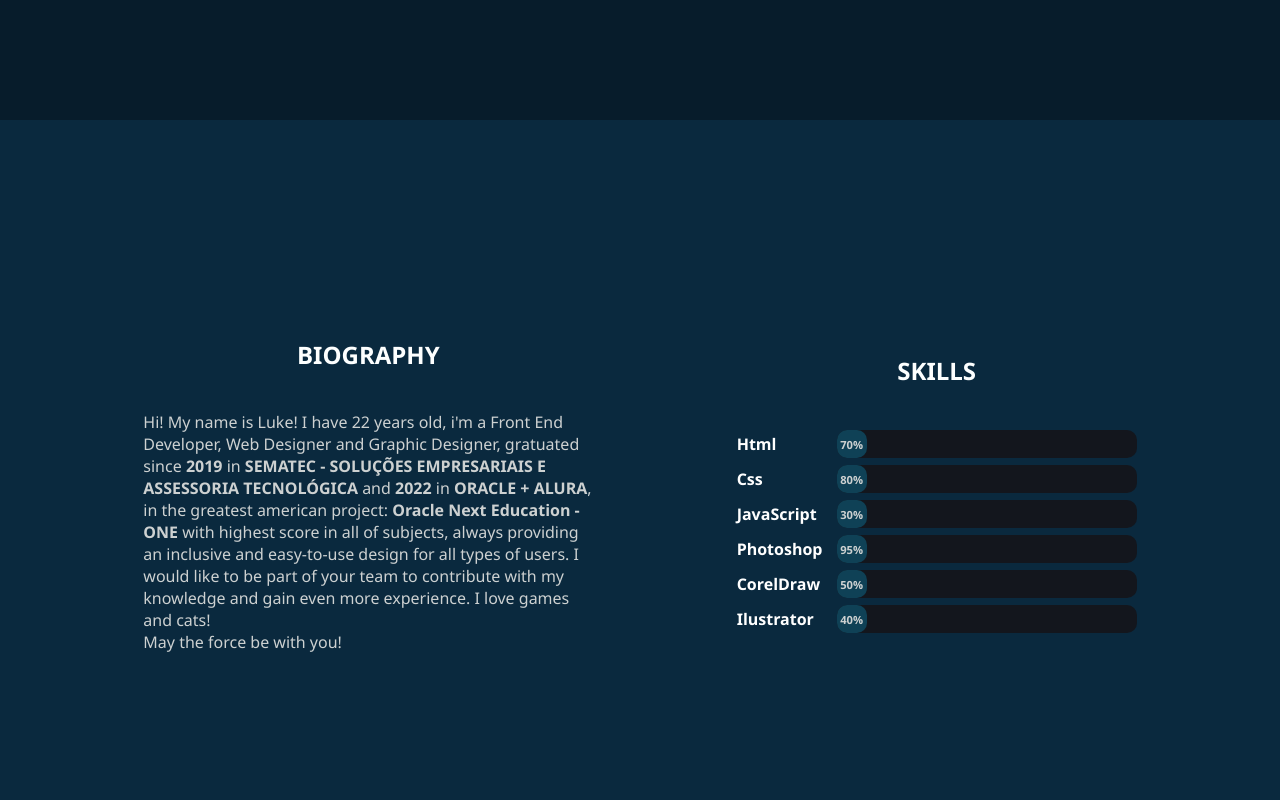
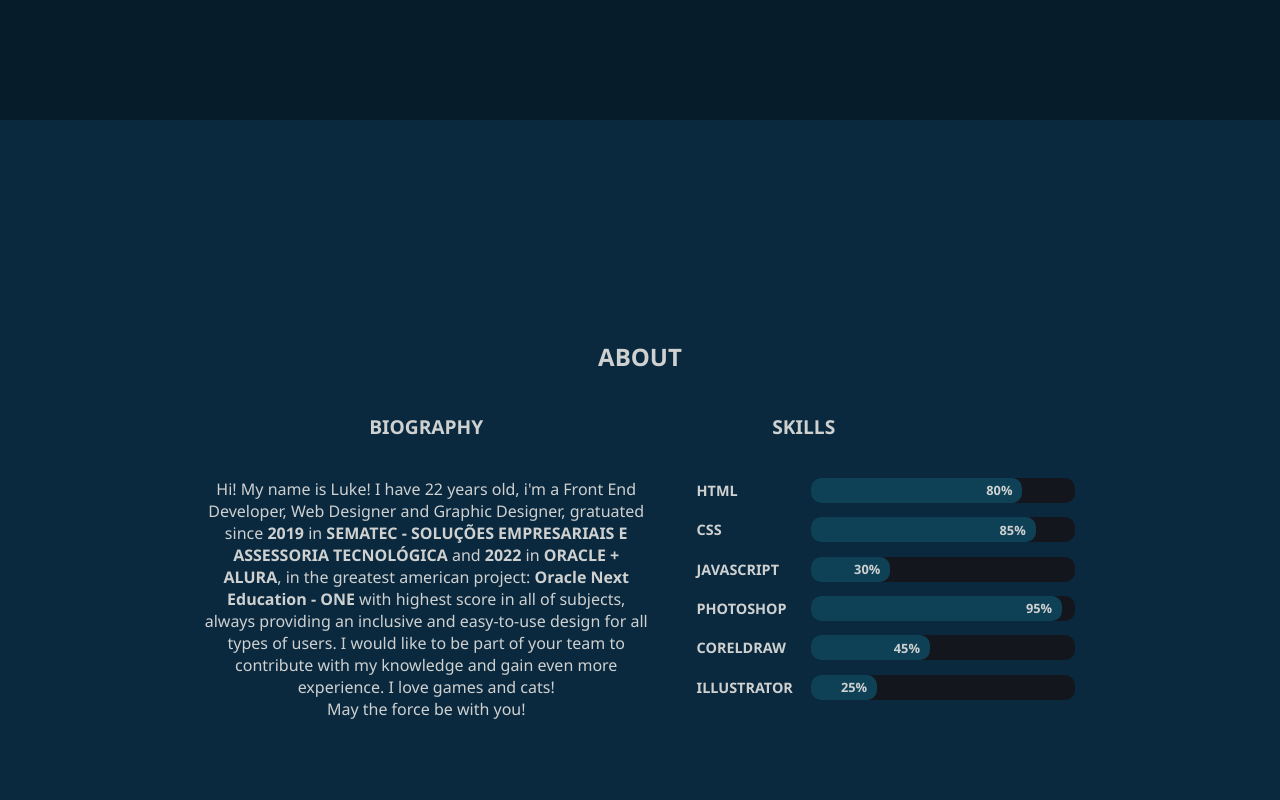
Before and after one commit to LuKeDSP/luke-portfolio, a plain HTML site: page index.html in a window 1280 px wide. Shown: the part 680-1480 px from the top of the page. Drawn offline with Linux system fonts and the light colour scheme.

Commit message:
Atualização

```diff
--- a/assets/css/cabecalho.css
+++ b/assets/css/cabecalho.css
@@ -1,18 +1,3 @@
-* {
-    margin: 0;
-    padding: 0;
-}
-
-body {
-    width: 100vw;
-    height: 100%;
-    background-color: #0a293e;
-}
-
-::-webkit-scrollbar {
-    display: none;
-}
-
 .cabecalho {
     position: fixed;
     width: 100%;
--- a/assets/css/projetos.css
+++ b/assets/css/projetos.css
@@ -4,7 +4,7 @@
     align-items: center;
     justify-content: center;
     width: 100vw;
-    height: calc(100vh - 50px);
+    height: 100vh;
     background-color: #00000050;
 }
 
--- /dev/null
+++ b/assets/css/slyles.css
@@ -0,0 +1,23 @@
+* {
+    margin: 0;
+    padding: 0;
+}
+
+body {
+    width: 100vw;
+    height: 100%;
+    background-color: #0a293e;
+}
+
+::-webkit-scrollbar {
+    display: none;
+}
+
+.titulos {
+    margin: 0 0 40px 0;
+    text-align: center;
+    text-transform: uppercase;
+    font-weight: bolder;
+    font-family: 'Segoe UI', Tahoma, Geneva, Verdana, sans-serif;
+    color: #cfd1d1;
+}
--- a/assets/css/sobre.css
+++ b/assets/css/sobre.css
@@ -1,196 +1,183 @@
-.titulos {
-    margin: 0 0 40px 0;
-    text-transform: uppercase;
-    font-weight: bolder;
-    font-family: 'Segoe UI', Tahoma, Geneva, Verdana, sans-serif;
-    color: #fdffff;
-}
-
 .sobre {
-    display: flex;
-    justify-content: space-evenly;
-    align-items: center;
-    width: 100vw;
-    height: calc(100vh - 50px);
-}
-
-.sobre__bio {
     display: flex;
     flex-direction: column;
     align-items: center;
-    width: 450px;
+    justify-content: center;
+    width: 100vw;
+    height: 100vh;
 }
 
-.sobre__bio p {
-    font-family: 'Segoe UI', Tahoma, Geneva, Verdana, sans-serif;
-    color: #cdd1d1;
+.sobre__grid {
+    display: grid;
+    grid-template-columns: 100px 100px 100px 100px 20px 100px 100px 150px;
+    grid-template-rows: 50px 25px 25px 25px 25px 25px 25px;
+    grid-gap: .9rem;
 }
 
-.sobre__habilidade {
-    display: flex;
-    flex-direction: column;
-    align-items: center;
+.sobre__grid h1 {
+    font-size: 1.2rem;
+    color: #cfd1d1;
 }
 
-.sobre__habilidade___linguagem {
-    display: grid;
-    align-items: center;
-    grid-template-columns: 100px 150px 150px;
-    grid-template-rows: 35px 35px 35px 35px 35px 35px;;
-}
-
-.sobre__habilidade___linguagem____html,
-.sobre__habilidade___linguagem____css,
-.sobre__habilidade___linguagem____javascript,
-.sobre__habilidade___linguagem____photoshop,
-.sobre__habilidade___linguagem____coreldraw,
-.sobre__habilidade___linguagem____illustrator {
-    font-weight: bolder;
-    font-family: 'Segoe UI', Tahoma, Geneva, Verdana, sans-serif;
-    color: #ffffff;
-}
-
-.sobre__habilidade___linguagem____html {
-    grid-column: 1/1;
+.sobre__grid___biotitulo {
+    grid-column: 2/4;
     grid-row: 1/1;
 }
 
-.sobre__habilidade___linguagem____css {
-    grid-column: 1/1;
+.sobre__grid___skillstitulo {
+    grid-column: 6/8;
+    grid-row: 1/1;
+}
+
+.sobre__grid___biodesc {
+    grid-column: 1/5;
+    grid-row: 2/8;
+}
+
+.sobre__grid___biodesc p {
+    font-family: 'Segoe UI', Tahoma, Geneva, Verdana, sans-serif;
+    text-align: center;
+    color: #cfd1d1;
+}
+
+.sobre__grid___liguagemhtml,
+.sobre__grid___liguagemcss,
+.sobre__grid___liguagemjs,
+.sobre__grid___liguagemps,
+.sobre__grid___liguagemcd,
+.sobre__grid___liguagemil {
+    display: flex;
+    align-items: center;
+    justify-content: flex-start;
+    text-transform: uppercase;
+    text-align: end;
+    font-weight: bolder;
+    font-size: .9rem;
+    font-family: 'Segoe UI', Tahoma, Geneva, Verdana, sans-serif;
+    color: #cfd1d1;
+}
+
+.sobre__grid___liguagemhtml {
+    grid-column: 6/6;
     grid-row: 2/2;
 }
 
-.sobre__habilidade___linguagem____javascript {
-    grid-column: 1/1;
+.sobre__grid___liguagemcss {
+    grid-column: 6/6;
     grid-row: 3/3;
 }
 
-.sobre__habilidade___linguagem____photoshop {
-    grid-column: 1/1;
+.sobre__grid___liguagemjs {
+    grid-column: 6/6;
     grid-row: 4/4;
 }
 
-.sobre__habilidade___linguagem____coreldraw {
-    grid-column: 1/1;
+.sobre__grid___liguagemps {
+    grid-column: 6/6;
     grid-row: 5/5;
 }
 
-.sobre__habilidade___linguagem____illustrator {
-    grid-column: 1/1;
+.sobre__grid___liguagemcd {
+    grid-column: 6/6;
     grid-row: 6/6;
 }
 
-.sobre__habilidade___linguagem____htmlpcnt,
-.sobre__habilidade___linguagem____csspcnt,
-.sobre__habilidade___linguagem____javascriptpcnt,
-.sobre__habilidade___linguagem____photoshoppcnt,
-.sobre__habilidade___linguagem____coreldrawpcnt,
-.sobre__habilidade___linguagem____illustratorpcnt {
+.sobre__grid___liguagemil {
+    grid-column: 6/6;
+    grid-row: 7/7;
+}
+
+.sobre__grid___liguagem____background1,
+.sobre__grid___liguagem____background2,
+.sobre__grid___liguagem____background3,
+.sobre__grid___liguagem____background4,
+.sobre__grid___liguagem____background5,
+.sobre__grid___liguagem____background6 {
+    display: flex;
+    align-items: center;
     width: 100%;
-    height: 80%;
+    height: 100%;
     border-radius: 10px;
     background-color: #13161d;
 }
 
-.sobre__habilidade___linguagem____htmlpcnt {
-    grid-column: 2/4;
-    grid-row: 1/1;
-}
-
-.sobre__habilidade___linguagem____csspcnt {
-    grid-column: 2/4;
+.sobre__grid___liguagem____background1 {
+    grid-column: 7/9;
     grid-row: 2/2;
 }
 
-.sobre__habilidade___linguagem____javascriptpcnt {
-    grid-column: 2/4;
+.sobre__grid___liguagem____background2 {
+    grid-column: 7/9;
     grid-row: 3/3;
 }
 
-.sobre__habilidade___linguagem____photoshoppcnt {
-    grid-column: 2/4;
+.sobre__grid___liguagem____background3 {
+    grid-column: 7/9;
     grid-row: 4/4;
 }
 
-.sobre__habilidade___linguagem____coreldrawpcnt {
-    grid-column: 2/4;
+.sobre__grid___liguagem____background4 {
+    grid-column: 7/9;
     grid-row: 5/5;
 }
 
-.sobre__habilidade___linguagem____illustratorpcnt {
-    grid-column: 2/4;
+.sobre__grid___liguagem____background5 {
+    grid-column: 7/9;
     grid-row: 6/6;
 }
 
-.sobre__habilidade___linguagem____htmlpcnt_____corhtml,
-.sobre__habilidade___linguagem____htmlpcnt_____corcss,
-.sobre__habilidade___linguagem____htmlpcnt_____corjavascript,
-.sobre__habilidade___linguagem____htmlpcnt_____corphotoshop,
-.sobre__habilidade___linguagem____htmlpcnt_____corcoreldraw,
-.sobre__habilidade___linguagem____htmlpcnt_____corillustrator {
+.sobre__grid___liguagem____background6 {
+    grid-column: 7/9;
+    grid-row: 7/7;
+}
+
+.sobre__grid___linguagem____background_____porcentagemhtml,
+.sobre__grid___linguagem____background_____porcentagemcss,
+.sobre__grid___linguagem____background_____porcentagemjs,
+.sobre__grid___linguagem____background_____porcentagemps,
+.sobre__grid___linguagem____background_____porcentagemcd,
+.sobre__grid___linguagem____background_____porcentagemil {
+    border-radius: 10px;
     height: 100%;
-    transition: 0.3s;
     display: flex;
+    justify-content: flex-end;
     align-items: center;
-    justify-content: center;
-    border-radius: 10px;
-    font-weight: bolder;
-    font-size: .7rem;
-    font-family: 'Segoe UI', Tahoma, Geneva, Verdana, sans-serif;
-    color: #cdd1d1;
     background-color: #0f4156;
 }
 
-.sobre__habilidade___linguagem____htmlpcnt_____corhtml {
-    width: 10%;
+.sobre__grid___linguagem____background_____porcentagemhtml {
+    width: 80%;
 }
 
-.sobre__habilidade___linguagem____htmlpcnt_____corcss {
-    width: 10%;
+.sobre__grid___linguagem____background_____porcentagemcss {
+    width: 85%;
 }
 
-.sobre__habilidade___linguagem____htmlpcnt_____corjavascript {
-    width: 10%;
+.sobre__grid___linguagem____background_____porcentagemjs {
+    width: 30%;
 }
 
-.sobre__habilidade___linguagem____htmlpcnt_____corphotoshop {
-    width: 10%;
+.sobre__grid___linguagem____background_____porcentagemps {
+    width: 95%;
 }
 
-.sobre__habilidade___linguagem____htmlpcnt_____corcoreldraw {
-    width: 10%;
+.sobre__grid___linguagem____background_____porcentagemcd {
+    width: 45%;
 }
 
-.sobre__habilidade___linguagem____htmlpcnt_____corillustrator {
-    width: 10%;
+.sobre__grid___linguagem____background_____porcentagemil {
+    width: 25%;
 }
 
-.sobre__habilidade___linguagem____htmlpcnt_____corhtml:hover {
-    width: 70%;
-    cursor: pointer;
+.sobre__grid___linguagem____background_____porcentagemhtml p,
+.sobre__grid___linguagem____background_____porcentagemcss p,
+.sobre__grid___linguagem____background_____porcentagemjs p,
+.sobre__grid___linguagem____background_____porcentagemps p,
+.sobre__grid___linguagem____background_____porcentagemcd p,
+.sobre__grid___linguagem____background_____porcentagemil p {
+    margin: 0 10px 0 0;
+    font-weight: bolder;
+    font-size: .8rem;
+    font-family: 'Segoe UI', Tahoma, Geneva, Verdana, sans-serif;
+    color: #cfd1d1;
 }
-
-.sobre__habilidade___linguagem____htmlpcnt_____corcss:hover {
-    width: 80%;
-    cursor: pointer;
-}
-
-.sobre__habilidade___linguagem____htmlpcnt_____corjavascript:hover {
-    width: 30%;
-    cursor: pointer;
-}
-
-.sobre__habilidade___linguagem____htmlpcnt_____corphotoshop:hover {
-    width: 95%;
-    cursor: pointer;
-}
-
-.sobre__habilidade___linguagem____htmlpcnt_____corcoreldraw:hover {
-    width: 50%;
-    cursor: pointer;
-}
-
-.sobre__habilidade___linguagem____htmlpcnt_____corillustrator:hover {
-    width: 40%;
-    cursor: pointer;
-}
--- a/index.html
+++ b/index.html
@@ -4,10 +4,12 @@
     <meta charset="UTF-8">
     <meta http-equiv="X-UA-Compatible" content="IE=edge">
     <meta name="viewport" content="width=device-width, initial-scale=1.0">
+    <link rel="stylesheet" href="assets/css/slyles.css">
     <link rel="stylesheet" href="assets/css/cabecalho.css">
     <link rel="stylesheet" href="assets/css/apresentacao.css">
     <link rel="stylesheet" href="assets/css/sobre.css">
     <link rel="stylesheet" href="assets/css/projetos.css">
+    <link rel="stylesheet" href="assets/css/contato.css">
     <title>Luke Pilatti - Portfolio</title>
 </head>
 
@@ -33,49 +35,44 @@
     </section>
 
     <section class="sobre">
-        <div class="sobre__bio">
-            <h1 class="titulos">Biography</h1>
-            <p>Hi! My name is Luke! I have 22 years old, i'm a Front End Developer,
-                Web Designer and Graphic Designer,
-                gratuated since <strong>2019</strong> in
+        <h1 class="titulos">About</h1>
+        <div class="sobre__grid">
+            <div class="sobre__grid___biotitulo"><h1 class="titulos">Biography</h1></div>
+            <div class="sobre__grid___skillstitulo"><h1 class="titulos">Skills</h1></div>
+            <div class="sobre__grid___biodesc"><p>
+                Hi! My name is Luke! I have 22 years old, i'm a Front End Developer,
+                Web Designer and Graphic Designer, gratuated since <strong>2019</strong> in
                 <strong>SEMATEC - SOLUÇÕES EMPRESARIAIS E ASSESSORIA TECNOLÓGICA</strong>
                 and <strong>2022</strong> in <strong>ORACLE + ALURA</strong>,
                 in the greatest american project: <strong>Oracle Next Education - ONE</strong>
                 with highest score in all of subjects, always providing an inclusive and easy-to-use
-                design for all types of users.
-                I would like to be part of your team to contribute with my knowledge and gain even more
-                experience.
-                I love games and cats! <br>
-                May the force be with you!</p>
-            </p>
-        </div>
-        <div class="sobre__habilidade">
-            <h1 class="titulos">Skills</h1>
-            <div class="sobre__habilidade___linguagem">
-                <p class="sobre__habilidade___linguagem____html">Html</p>
-                <p class="sobre__habilidade___linguagem____css">Css</p>
-                <p class="sobre__habilidade___linguagem____javascript">JavaScript</p>
-                <p class="sobre__habilidade___linguagem____photoshop">Photoshop</p>
-                <p class="sobre__habilidade___linguagem____coreldraw">CorelDraw</p>
-                <p class="sobre__habilidade___linguagem____illustrator">Ilustrator</p>
-                <div class="sobre__habilidade___linguagem____htmlpcnt">
-                    <div class="sobre__habilidade___linguagem____htmlpcnt_____corhtml">70%</div>
-                </div>
-                <div class="sobre__habilidade___linguagem____csspcnt">
-                    <div class="sobre__habilidade___linguagem____htmlpcnt_____corcss">80%</div>
-                </div>
-                <div class="sobre__habilidade___linguagem____javascriptpcnt">
-                    <div class="sobre__habilidade___linguagem____htmlpcnt_____corjavascript">30%</div>
-                </div>
-                <div class="sobre__habilidade___linguagem____photoshoppcnt">
-                    <div class="sobre__habilidade___linguagem____htmlpcnt_____corphotoshop">95%</div>
-                </div>
-                <div class="sobre__habilidade___linguagem____coreldrawpcnt">
-                    <div class="sobre__habilidade___linguagem____htmlpcnt_____corcoreldraw">50%</div>
-                </div>
-                <div class="sobre__habilidade___linguagem____illustratorpcnt">
-                    <div class="sobre__habilidade___linguagem____htmlpcnt_____corillustrator">40%</div>
-                </div>
+                design for all types of users. I would like to be part of your team to contribute
+                with my knowledge and gain even more experience.
+                I love games and cats! <br> May the force be with you!
+            </p></div>
+            <div class="sobre__grid___liguagemhtml">Html</div>
+            <div class="sobre__grid___liguagemcss">Css</div>
+            <div class="sobre__grid___liguagemjs">JavaScript</div>
+            <div class="sobre__grid___liguagemps">Photoshop</div>
+            <div class="sobre__grid___liguagemcd">CorelDraw</div>
+            <div class="sobre__grid___liguagemil">Illustrator</div>
+            <div class="sobre__grid___liguagem____background1">
+                <div class="sobre__grid___linguagem____background_____porcentagemhtml"><p>80%</p></div>
+            </div>
+            <div class="sobre__grid___liguagem____background2">
+                <div class="sobre__grid___linguagem____background_____porcentagemcss"><p>85%</p></div>
+            </div>
+            <div class="sobre__grid___liguagem____background3">
+                <div class="sobre__grid___linguagem____background_____porcentagemjs"><p>30%</p></div>
+            </div>
+            <div class="sobre__grid___liguagem____background4">
+                <div class="sobre__grid___linguagem____background_____porcentagemps"><p>95%</p></div>
+            </div>
+            <div class="sobre__grid___liguagem____background5">
+                <div class="sobre__grid___linguagem____background_____porcentagemcd"><p>45%</p></div>
+            </div>
+            <div class="sobre__grid___liguagem____background6">
+                <div class="sobre__grid___linguagem____background_____porcentagemil"><p>25%</p></div>
             </div>
         </div>
     </section>
@@ -93,8 +90,5 @@
             <div class="projects__grid___itens"><input class="projects__grid___item8" type="button"></div>
         </div>
     </section>
-
-    <section class="contactme"></section>
-
 </body>
 </html>
```
